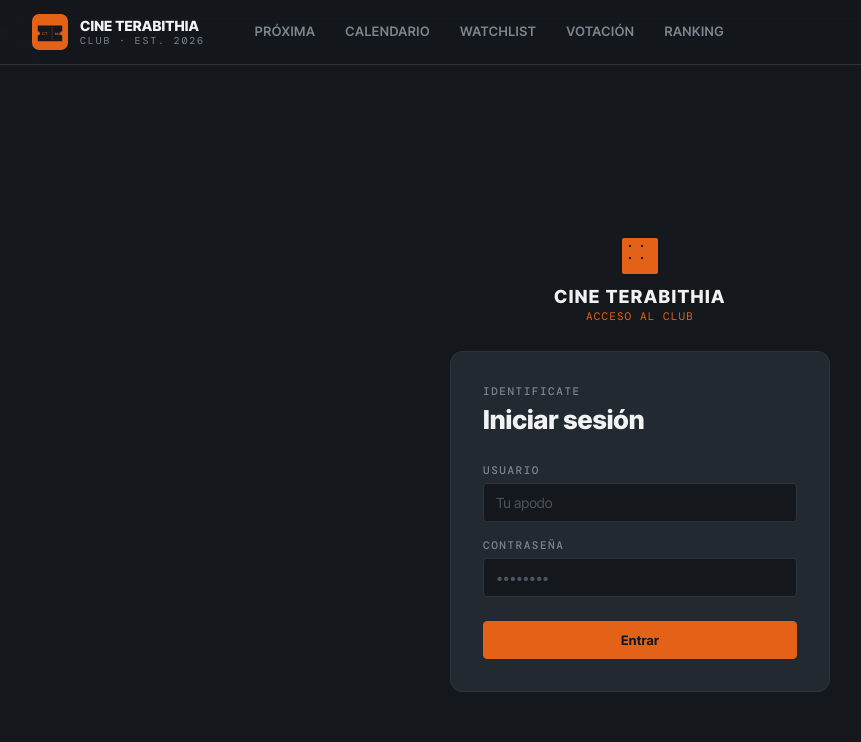
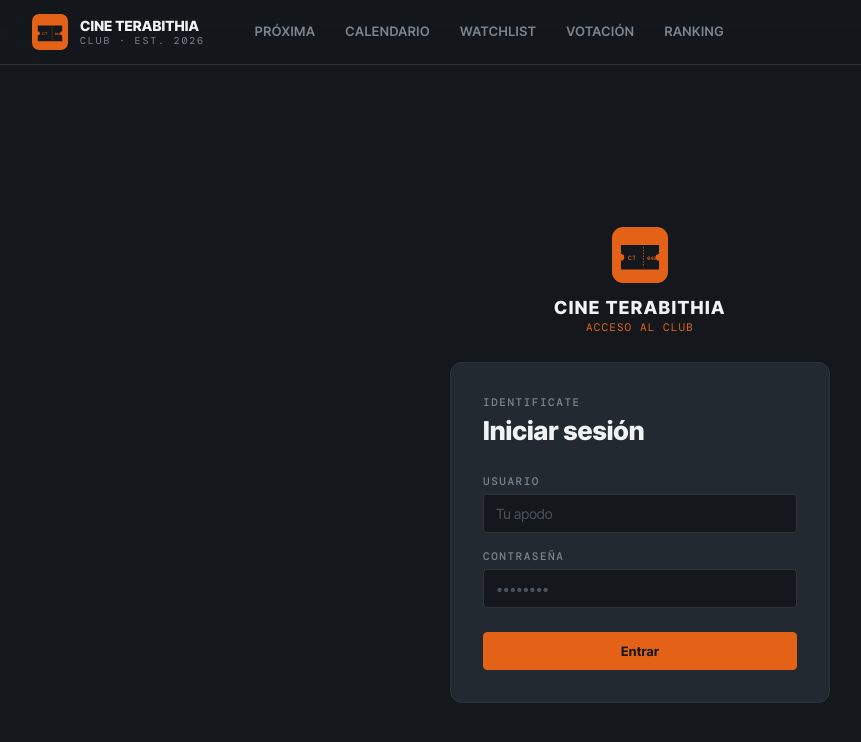
Before and after one commit to julianfere/cine-terabithia, a Next.js app: page /login in a window 1280 px wide. Shown: the top 742 px of the page, without its empty margins (0-861 px from the left). Built offline with nearby package versions, Linux system fonts and the light colour scheme; no server answers.

Commit message:
fix logo

```diff
--- a/src/app/login/LoginForm.tsx
+++ b/src/app/login/LoginForm.tsx
@@ -29,7 +29,13 @@ export default function LoginForm() {
   return (
     <div style={{ minHeight: '100vh', display: 'flex', flexDirection: 'column', alignItems: 'center', justifyContent: 'center', padding: 24 }}>
       <div style={{ marginBottom: 28, textAlign: 'center' }}>
-        <div className="logo-mark" style={{ margin: '0 auto 12px', width: 36, height: 36 }} />
+        <svg viewBox="0 0 100 100" style={{ width: 56, height: 56, margin: '0 auto 14px', display: 'block' }}>
+          <rect width="100" height="100" rx="20" fill="#E46217"/>
+          <path d="M 16 32 H 84 V 48 a6 6 0 0 0 0 12 V 76 H 16 V 60 a6 6 0 0 0 0 -12 Z" fill="#14181C"/>
+          <line x1="56" y1="36" x2="56" y2="72" stroke="#E46217" strokeWidth="1.5" strokeDasharray="2.5 2.5"/>
+          <text x="36" y="59" textAnchor="middle" fontFamily="DM Mono" fontWeight="500" fontSize="11" fill="#E46217" letterSpacing="1">CT</text>
+          <text x="71" y="59" textAnchor="middle" fontFamily="DM Mono" fontWeight="500" fontSize="9" fill="#E46217">048</text>
+        </svg>
         <div style={{ fontWeight: 800, fontSize: 18, textTransform: 'uppercase', letterSpacing: '0.08em' }}>Cine Terabithia</div>
         <div style={{ fontFamily: 'var(--font-mono)', fontSize: 11, color: 'var(--accent)', letterSpacing: '0.1em', textTransform: 'uppercase', marginTop: 2 }}>Acceso al club</div>
       </div>
```
